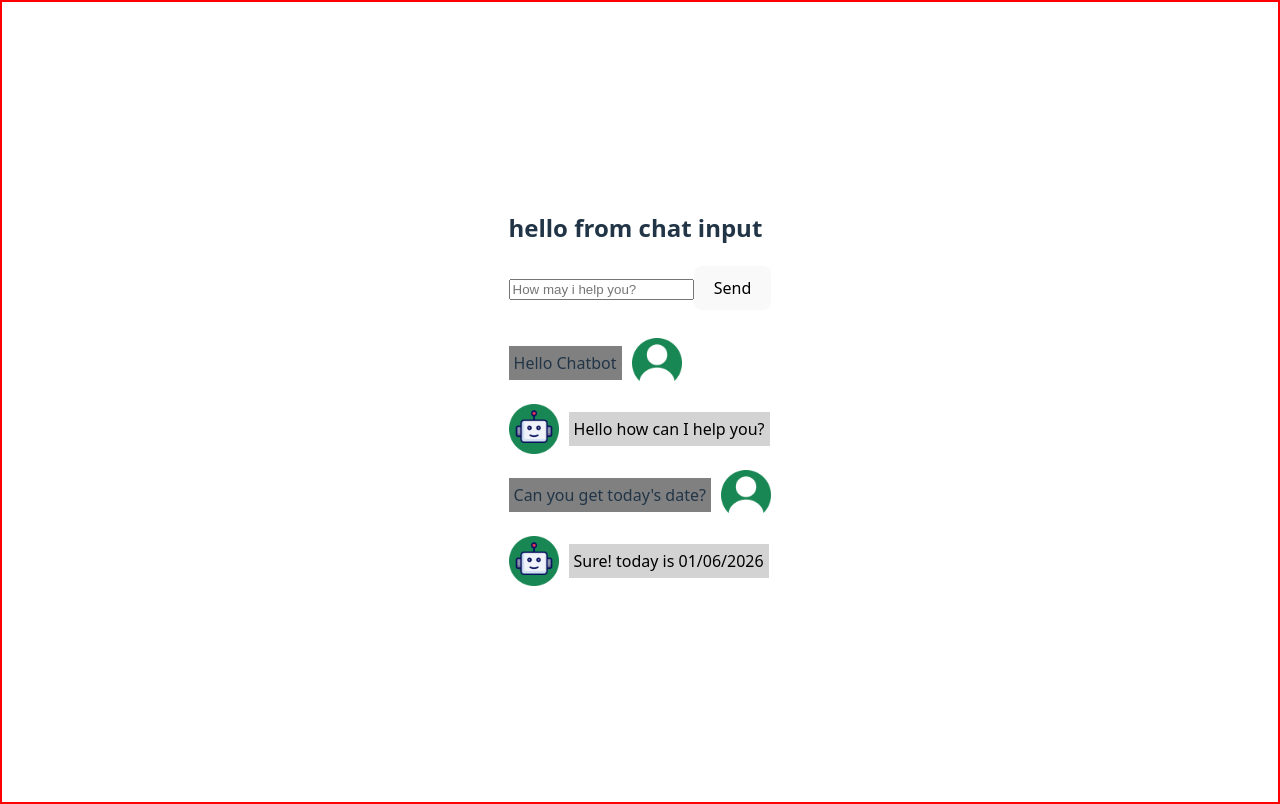
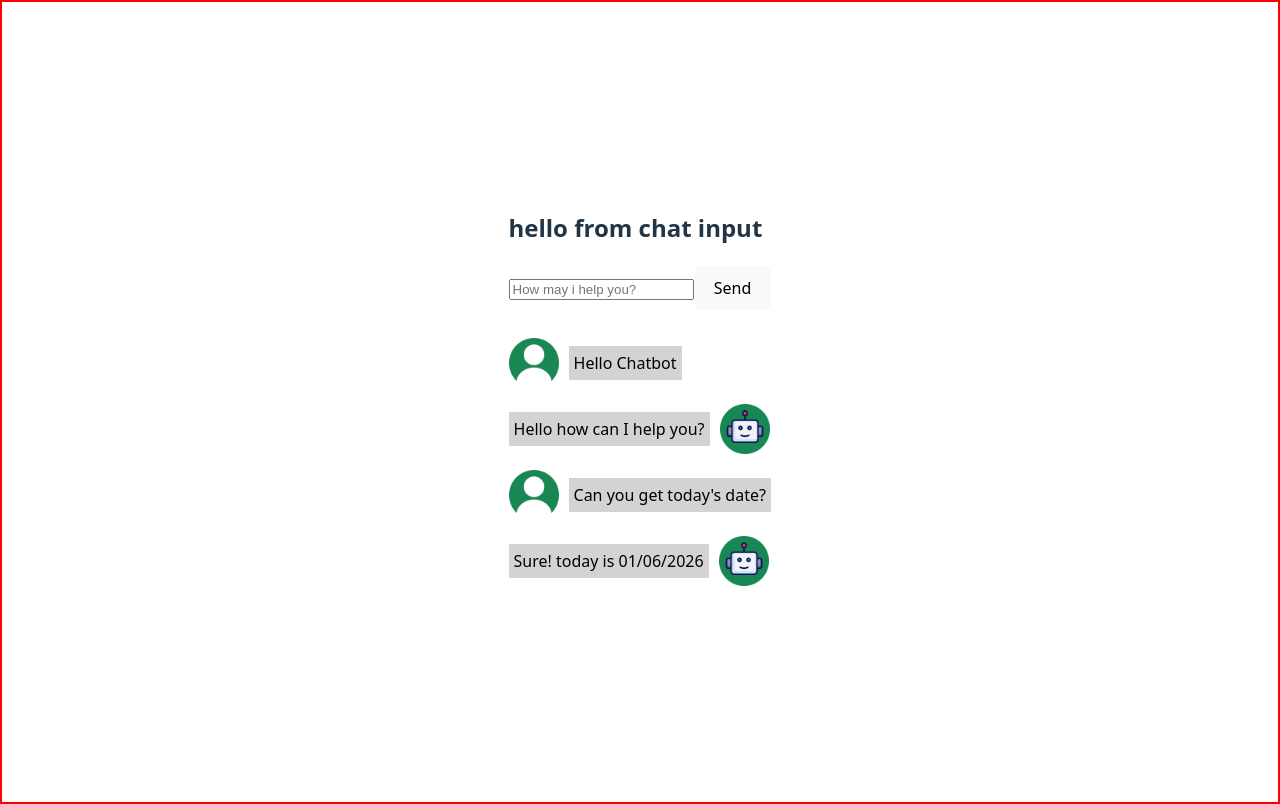
Before and after one commit to abdel1413/chatBot, a React (Vite) app: page / in a window 1280 px wide. Built offline with nearby package versions, Linux system fonts and the light colour scheme.

Commit message:
cleaning up the code

```diff
--- a/src/components/Message.jsx
+++ b/src/components/Message.jsx
@@ -2,16 +2,32 @@
 import user from '../assets/user.png'
 import robot from '../assets/robot.png'
 export const Message = ({message,sender}) => {
-    return sender === 'robot'
-    ? <div style={{display:"flex", alignItems:"center", gap:"10px"}}>
-            <img  src={robot} style={{width:"50px" , height:"50px" }} alt="robot" />
-            <p style={{background: "lightgray", color:'black' , padding:'5px'}}>{message}</p>
-            </div>
+   return (
+    <div style={{display:"flex", alignItems:"center", gap:"10px"}}>
+      {sender === 'user' &&(
+         <img   src={user}
+         style={{width:"50px" ,
+          height:"50px" }}
+           alt="user" />)}
+
+            <p
+                style={{background: "lightgray",
+                color:'black' ,
+                padding:'5px'}}>
+                    {message}
+            </p>
+
+       {sender === 'robot' &&(
+         <img src={robot}
+         style={{width:"50px" ,
+          height:"50px" }}
+           alt="robot" />)}
+
+ </div>
 
 
- :<div style={{display:"flex", alignItems:"center", gap:"10px",}}>
-     <p style={{background: "gray" , padding:'5px'}}>{message}</p>
-    <img  src={user} style={{width:"50px" , height:"50px" }} alt="user" />
-    </div>
+    )
+
+
 
 }
```
